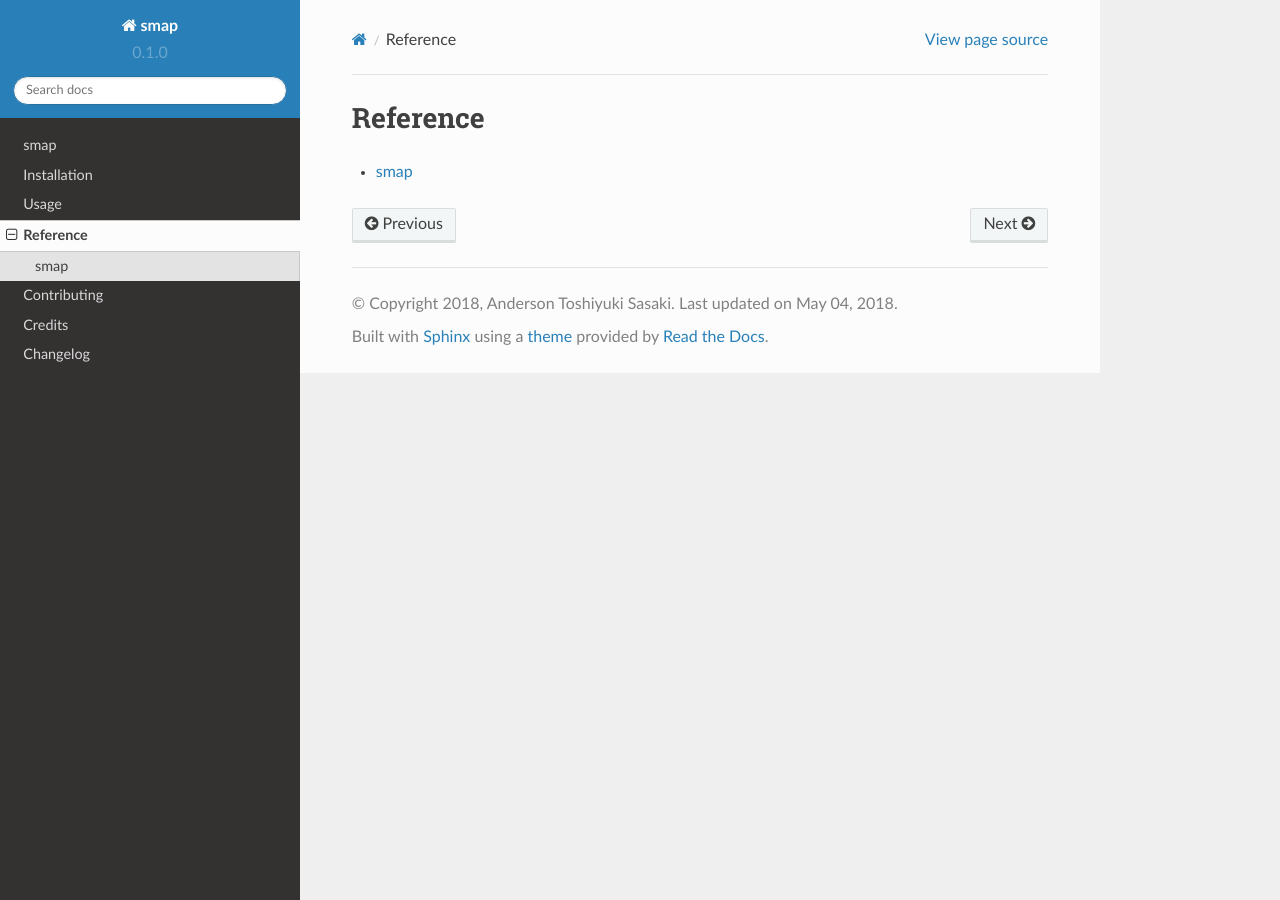
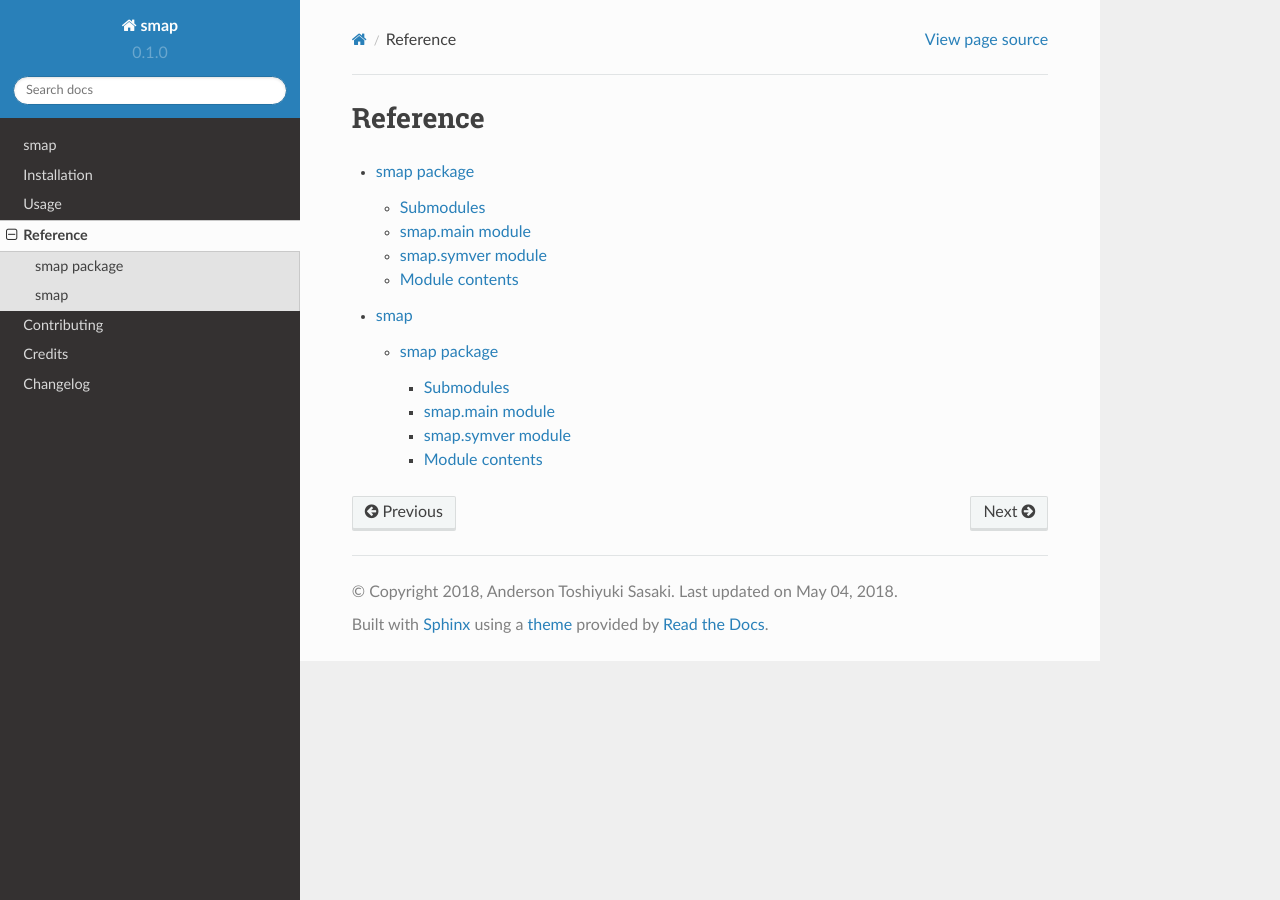
Before and after one commit to ansasaki/abimap, a Sphinx documentation site: the page built from docs/reference/index.rst, in a window 1280 px wide. Built offline with Sphinx 7.4.7 and the Read the Docs theme 2.0.0, drawn with Linux system fonts in a browser that asks for light colours.

Commit message:
Fix documentation generation in Makefile
Fixed the command to generate the documentation from the Makefile.  Also
fix the link to the documentation page in the README file.

```diff
--- a/README.rst
+++ b/README.rst
@@ -3,7 +3,7 @@
 |docs| |travis| |coveralls| |codecov|
 
 .. |docs| image:: https://readthedocs.org/projects/smap/badge/?style=flat
-    :target: https://readthedocs.org/projects/symbol-version
+    :target: https://readthedocs.org/projects/smap
     :alt: Documentation Status
 
 .. |travis| image:: https://travis-ci.org/ansasaki/smap.svg?branch=master
--- a/docs/reference/index.rst
+++ b/docs/reference/index.rst
@@ -5,3 +5,4 @@
     :glob:
 
     smap*
+    modules*
--- /dev/null
+++ b/docs/reference/modules.rst
@@ -0,0 +1,7 @@
+smap
+====
+
+.. toctree::
+   :maxdepth: 4
+
+   smap
--- a/docs/reference/smap.rst
+++ b/docs/reference/smap.rst
@@ -1,9 +1,30 @@
-smap
-==============
+smap package
+============
 
-.. testsetup::
+Submodules
+----------
 
-    from smap import *
+smap.main module
+----------------
+
+.. automodule:: smap.main
+    :members:
+    :undoc-members:
+    :show-inheritance:
+
+smap.symver module
+------------------
+
+.. automodule:: smap.symver
+    :members:
+    :undoc-members:
+    :show-inheritance:
+
+
+Module contents
+---------------
 
 .. automodule:: smap
     :members:
+    :undoc-members:
+    :show-inheritance:
```
Also changed, not shown: 2 other files.
